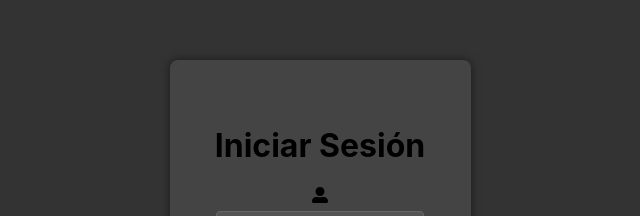
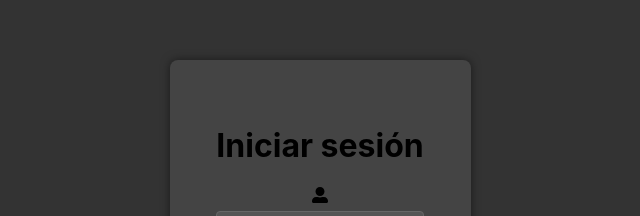
Before and after one commit to dantrixxheron/proyecto-bd, a React (Create React App) app: page /login in a window 1280 px wide. Shown: the part 145-361 px from the top of the page, without its empty margins (320-960 px from the left). Built offline with nearby package versions, Linux system fonts and the light colour scheme.

Commit message:
Fix typos and update onclick definition

```diff
--- a/src/components/Login.tsx
+++ b/src/components/Login.tsx
@@ -28,7 +28,7 @@ const Login: React.FC = () => {
   return (
     <div className="login-container">
       <div className="login-form">
-        <h1>Iniciar Sesión</h1>
+        <h1>Iniciar sesión</h1>
         <div className="input-container">
           <FaUserAlt className="icon"/>
           <input
--- a/src/components/SidebarContent.tsx
+++ b/src/components/SidebarContent.tsx
@@ -4,14 +4,18 @@ import { ElementType } from "react";
 interface SidebarContentProps {
   icon: ElementType;
   info?: string;
-  onclick?: string;
+  onclick?: (() => void) | string; // Modificación en la definición de onclick
 }
 
 const SidebarContent: React.FC<SidebarContentProps> = ({ icon, info, onclick }) => {
     const [text, setText] = useState("");
     const onCEvent = () => {
       if (onclick) {
-        window.location.href = onclick;
+        if (typeof onclick === "string") {
+          window.location.href = onclick;
+        } else {
+          onclick();
+        }
       }
     }
   // useEffect(() => {
```
Also changed, not shown: src/components/Sidebar.tsx (line endings or trailing spaces).
